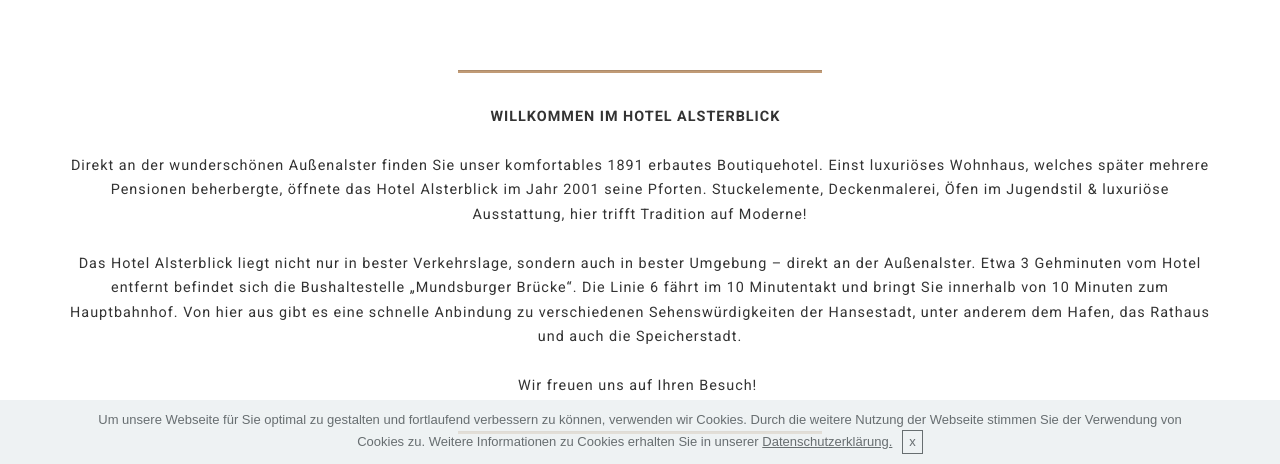
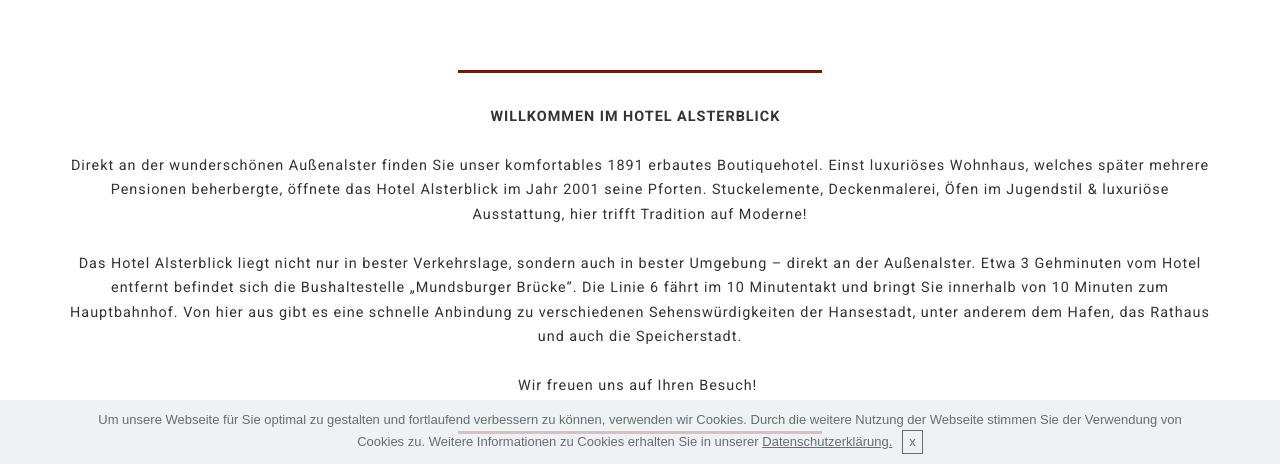
Before and after one commit to aurangakhtar/hotel-alsterblick, a plain HTML site: page index.html in a window 1280 px wide. Shown: the part 336-800 px from the top of the page. Drawn offline with Linux system fonts and the light colour scheme; files whose address does not match are found by name.

Commit message:
create github pages

```diff
--- a/assets/mobirise/css/mbr-additional.css
+++ b/assets/mobirise/css/mbr-additional.css
@@ -3559,8 +3559,8 @@ body {
   background-color: #ffffff;
 }
 .cid-r0YgFBf2uK .line {
-  background-color: #c19b76;
-  color: #c19b76;
+  background-color: #7c1606;
+  color: #7c1606;
   align: center;
   height: 2px;
   margin: 0 auto;
```
Also changed, not shown: 1 other file.
